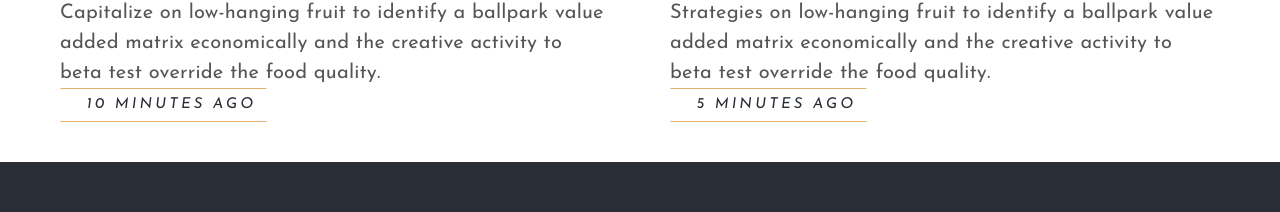
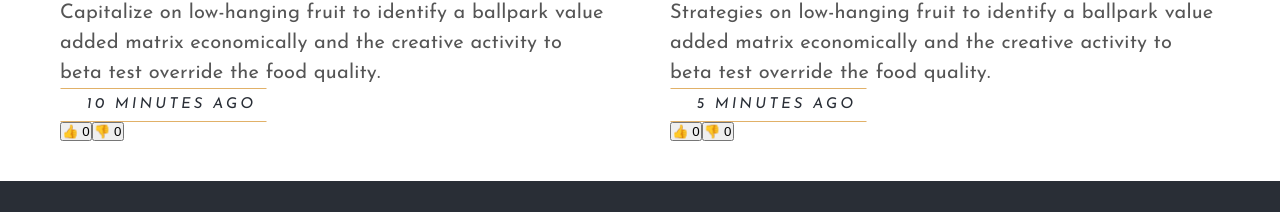
Before and after one commit to islom-sattorov/final-project, a React (Vite) app: page /blog in a window 1280 px wide. Shown: the part 1040-1252 px from the top of the page. Built offline with nearby package versions, Linux system fonts and the light colour scheme.

Commit message:
add reactions

```diff
--- a/src/Components/BlogPage/BlogItems.jsx
+++ b/src/Components/BlogPage/BlogItems.jsx
@@ -1,7 +1,8 @@
 import { formatDistanceToNow, parseISO } from 'date-fns';
+import ReactionButtons from '../../features/blog/ReactionButtons';
 import style from './BlogPage.module.scss';
 
-const BlogItems = ({ pic, category, title, content, timestamp }) => {
+const BlogItems = ({ pic, category, title, content, timestamp, item }) => {
     let timeAgo = '';
     if (timestamp) {
         const date = parseISO(timestamp);
@@ -15,8 +16,8 @@ const BlogItems = ({ pic, category, title, content, timestamp }) => {
             <h3 className={style.blog_page_title}>{title}</h3>
             <p className={style.blog_page_content}>{content}</p>
             <span className={style.blog_page_category} title={timestamp}>
-                &nbsp; <i>{timeAgo}</i>
-            </span>
+                &nbsp; <i>{timeAgo}</i></span>
+            <ReactionButtons blog={item} />
         </article>
     )
 }
--- a/src/Components/BlogPage/BlogPage.jsx
+++ b/src/Components/BlogPage/BlogPage.jsx
@@ -6,6 +6,7 @@ import { useDispatch, useSelector } from 'react-redux';
 import { blogAdded, selectAllBlogs } from '../../features/blog/blogSlice';
 import BlogItems from './BlogItems';
 import style from './BlogPage.module.scss';
+
 
 const styleBox = {
     position: 'absolute',
@@ -80,6 +81,7 @@ const BlogPage = () => {
                 title={item.title}
                 content={item.content}
                 timestamp={item.date}
+                item={item}
             />
         )
     })
--- /dev/null
+++ b/src/features/blog/ReactionButtons.jsx
@@ -0,0 +1,30 @@
+import { useDispatch } from "react-redux";
+import { reactionAdded } from "./blogSlice";
+
+const reactionEmoji = {
+    like: '👍',
+    dislike: '👎',
+}
+
+const ReactionButtons = ({ blog }) => {
+    const dispatch = useDispatch();
+
+    const reactionButtons = Object.entries(reactionEmoji).map(([name, emoji]) => {
+        return (
+            <button
+                key={name}
+                type='button'
+                className="reactionButton"
+                onClick={() => dispatch(reactionAdded({ blogId: blog.id, reaction: name }))}
+            >
+                {emoji} {blog.reactions[name]}
+            </button>
+        )
+    })
+
+    return (
+        <div>{reactionButtons}</div>
+    )
+}
+
+export default ReactionButtons
--- a/src/features/blog/blogSlice.jsx
+++ b/src/features/blog/blogSlice.jsx
@@ -9,6 +9,10 @@ const initialState = [
         title: 'The Legend Of Us Cuisine: The Story Of Hungry People',
         content: 'Capitalize on low-hanging fruit to identify a ballpark value added matrix economically and the creative activity to beta test override the food quality.',
         date: sub(new Date(), { minutes: 10 }).toISOString(),
+        reactions: {
+            like: 0,
+            dislike: 0,
+        }
     },
     {
         id: 2,
@@ -17,6 +21,10 @@ const initialState = [
         title: 'The Most Popular Delicious Food of Mediterranean Cuisine',
         content: 'Strategies on low-hanging fruit to identify a ballpark value added matrix economically and the creative activity to beta test override the food quality.',
         date: sub(new Date(), { minutes: 5 }).toISOString(),
+        reactions: {
+            like: 0,
+            dislike: 0,
+        }
     }
 ]
 
@@ -28,7 +36,7 @@ const blogSlice = createSlice({
             reducer(state, action) {
                 state.unshift(action.payload)
             },
-            prepare(title, content, category, pic,) {
+            prepare(title, content, category, pic) {
                 return {
                     payload: {
                         id: nanoid(),
@@ -37,8 +45,19 @@ const blogSlice = createSlice({
                         content,
                         date: new Date().toISOString(),
                         category,
+                        reactions: {
+                            like: 0,
+                            dislike: 0,
+                        }
                     }
                 }
+            }
+        },
+        reactionAdded(state, action) {
+            const { blogId, reaction } = action.payload;
+            const existingBlog = state.find(blog => blog.id === blogId)
+            if (existingBlog) {
+                existingBlog.reactions[reaction]++
             }
         }
     }
@@ -46,6 +65,6 @@ const blogSlice = createSlice({
 
 export const selectAllBlogs = (state) => state.blog;
 
-export const { blogAdded } = blogSlice.actions;
+export const { blogAdded, reactionAdded } = blogSlice.actions;
 
 export default blogSlice.reducer
```
